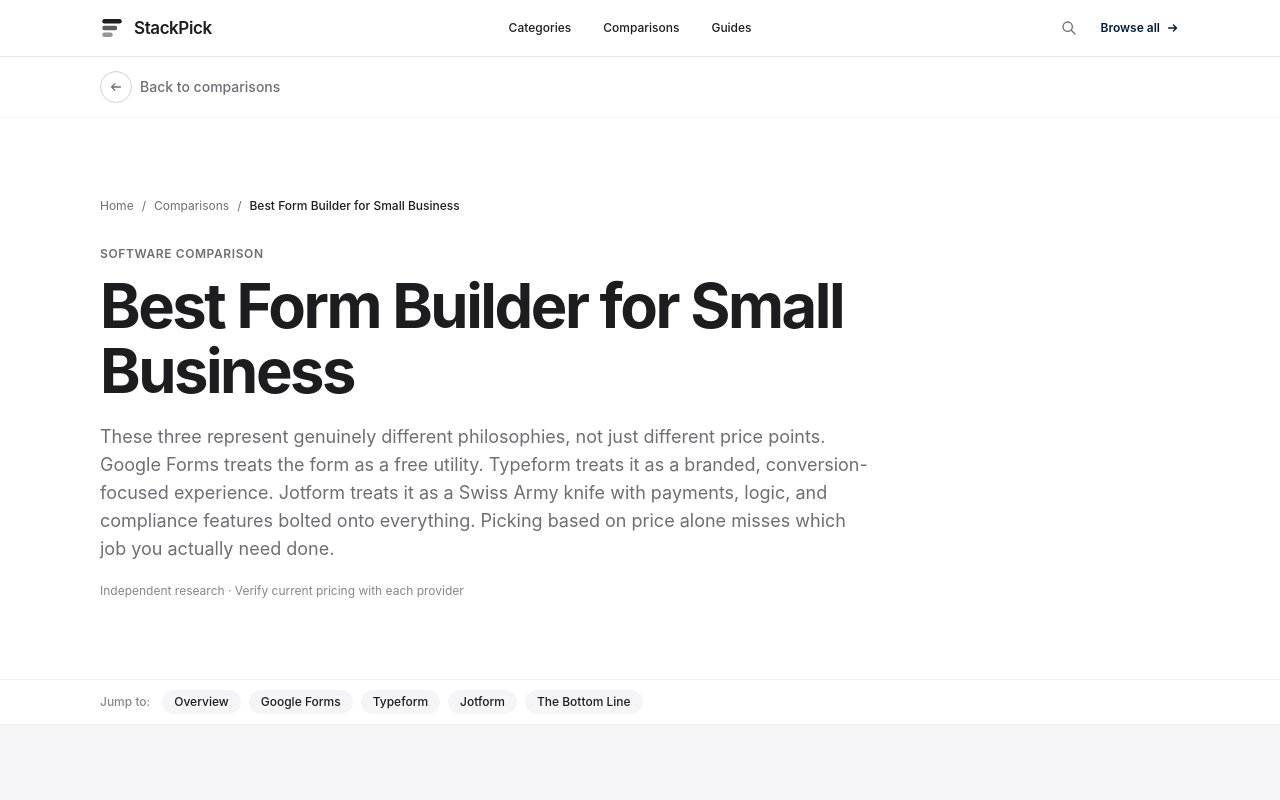
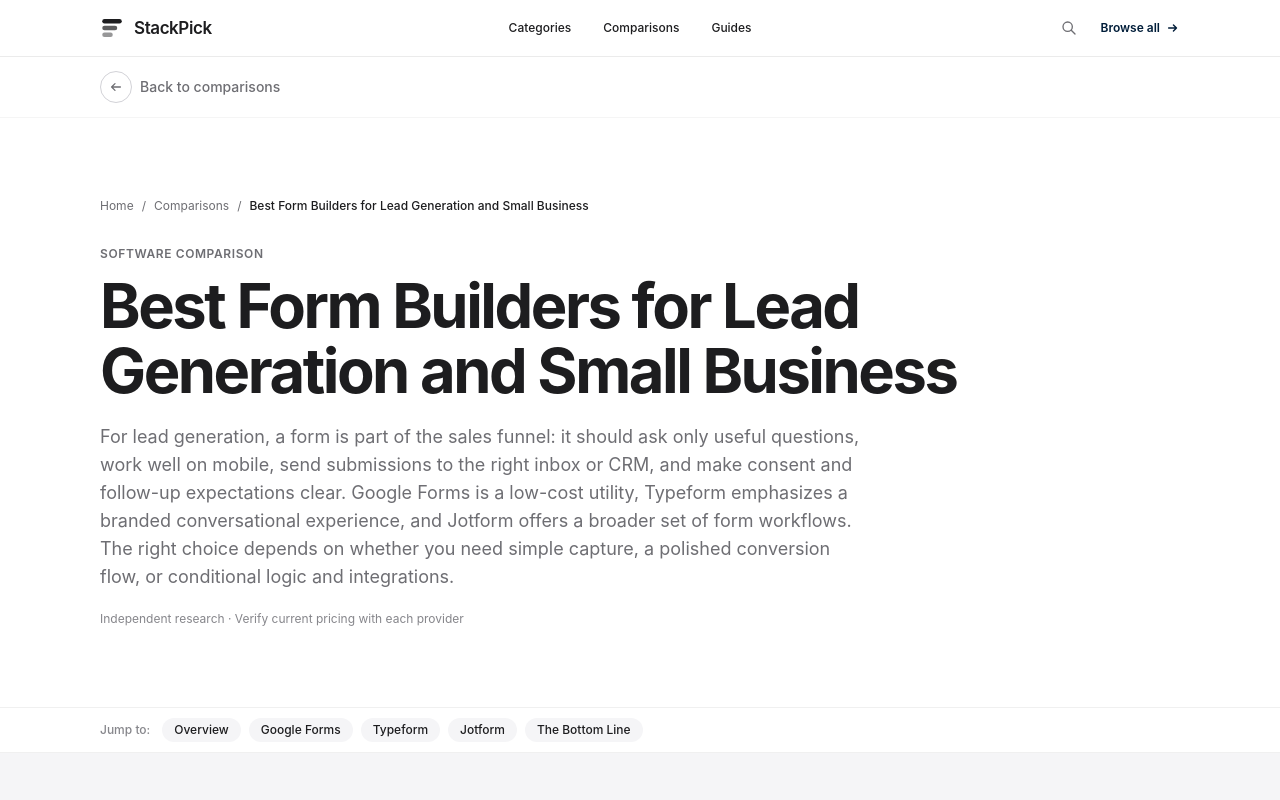
Before and after one commit to LinukaBandara/StackPick, a Next.js app: page /best/form-builders in a window 1280 px wide. Shown: the top 800 px of the page. Built offline with nearby package versions, Linux system fonts and the light colour scheme; no server answers.

Commit message:
Strengthen practical US-focused software guide

```diff
--- a/app/best/form-builders/page.tsx
+++ b/app/best/form-builders/page.tsx
@@ -2,19 +2,19 @@ import type { Metadata } from "next";
 import ComparisonArticle from "@/components/ComparisonArticle";
 
 export const metadata: Metadata = {
-  title: "Best Form Builder for Small Business (2026)",
+  title: "Best Form Builders for Lead Generation (2026): Free Options Compared",
   description:
-    "An honest comparison of Google Forms, Typeform, and Jotform - three completely different philosophies for what a form should be, not just three competitors.",
+    "Compare Google Forms, Typeform and Jotform for lead-generation forms, free response limits, branding, conditional logic, integrations and collecting qualified enquiries.",
   alternates: { canonical: "/best/form-builders" },
 };
 
 export default function Page() {
   return (
     <ComparisonArticle
-      title="Best Form Builder for Small Business"
+      title="Best Form Builders for Lead Generation and Small Business"
       slug="form-builders"
-      intro="These three represent genuinely different philosophies, not just different price points. Google Forms treats the form as a free utility. Typeform treats it as a branded, conversion-focused experience. Jotform treats it as a Swiss Army knife with payments, logic, and compliance features bolted onto everything. Picking based on price alone misses which job you actually need done."
-      pricingNote="Response/submission limits on free and entry tiers change periodically for all three. Confirm current caps directly if you're near a threshold."
+      intro="For lead generation, a form is part of the sales funnel: it should ask only useful questions, work well on mobile, send submissions to the right inbox or CRM, and make consent and follow-up expectations clear. Google Forms is a low-cost utility, Typeform emphasizes a branded conversational experience, and Jotform offers a broader set of form workflows. The right choice depends on whether you need simple capture, a polished conversion flow, or conditional logic and integrations."
+      pricingNote="Check the current free monthly submission/view cap, number of forms, file-upload allowance, branding controls, conditional logic and integrations. A free plan that accepts responses but cannot send them to your CRM or remove provider branding may not fit a business lead funnel; test the whole path from mobile form to follow-up."
       tools={[
         {
           name: "Google Forms",
```
